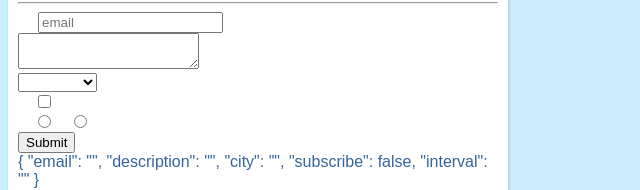
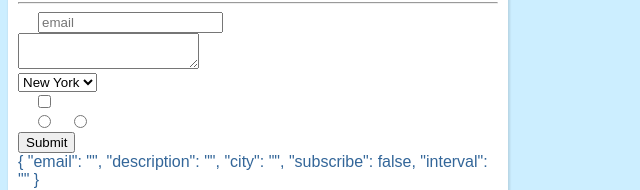
Before and after one commit to vince115/vueshool, a Vue app: page / in a window 1280 px wide. Shown: the part 141-331 px from the top of the page, without its empty margins (0-640 px from the left). Built offline with nearby package versions, Linux system fonts and the light colour scheme.

Commit message:
refine FormC component  test

```diff
--- a/src/components/FormC.vue
+++ b/src/components/FormC.vue
@@ -1,14 +1,5 @@
-<script setup>
-import {ref,reactive} from 'vue'
-
-//const formValue = ref([])
-// const form = reactive({
-//     email: '',
-//     description: '',
-//     city: '',
-//     subscribe: false,
-//     interval: ''
-// })
+<script setup lang="ts">
+import {ref, reactive} from 'vue'
 
 const form =ref({
     email: '',
@@ -18,12 +9,10 @@ const form =ref({
     interval: ''
 })
 
-
 const emit = defineEmits(['formSubmit'])
 const handleSubmit=()=>{
-     emit('formSubmit',form.value)
+     emit('formSubmit', form.value)
 }
-
 </script>
 <template>
   <form @submit.prevent="handleSubmit"  >
@@ -31,15 +20,15 @@ const handleSubmit=()=>{
     <br/>
     <textarea v-model="form.description"></textarea>
     <br/>
-    <select v-model="form.city">
-      <option value="new-york">New York</option>
+     <select @change="form.city = ($event.target as HTMLSelectElement).value" >
+      <option value="newyork">New York</option>
       <option value="moscow">Moscow</option>
     </select>
     <br/>
-    <input type="checkbox" v-model="form.subscribe" />
+    <input  v-model="form.subscribe" type="checkbox" />
     <br/>
-    <input type="radio" value="weekly" v-model="form.interval" />
-    <input type="radio" value="monthly" v-model="form.interval" />
+    <input  v-model="form.interval" type="radio" value="weekly"/>
+    <input  v-model="form.interval" type="radio" value="monthly" />
     <br/>
     <button type="submit" >Submit</button>
   </form>
```
Also changed, not shown: 1 other file (tests, documents, lock files or other folders).
